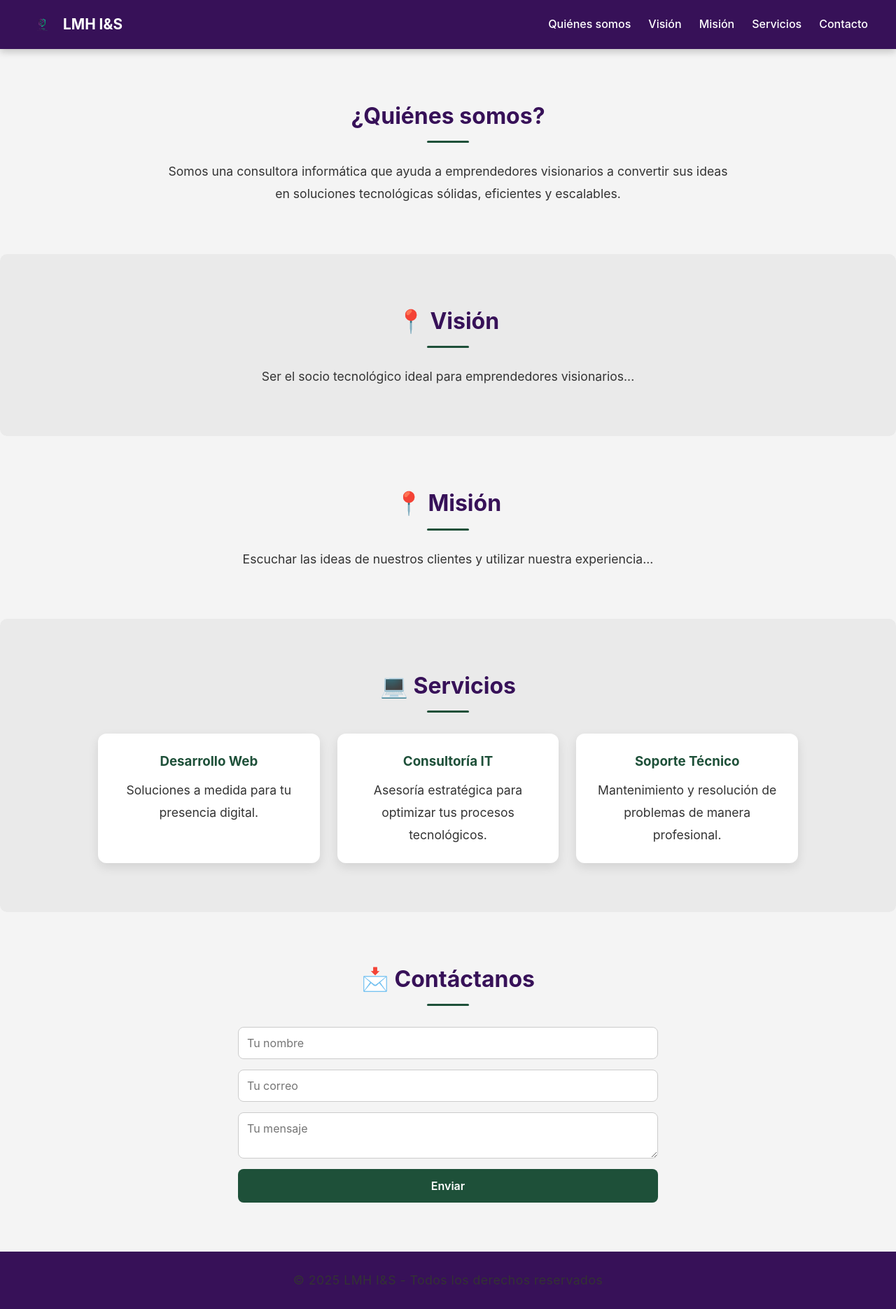
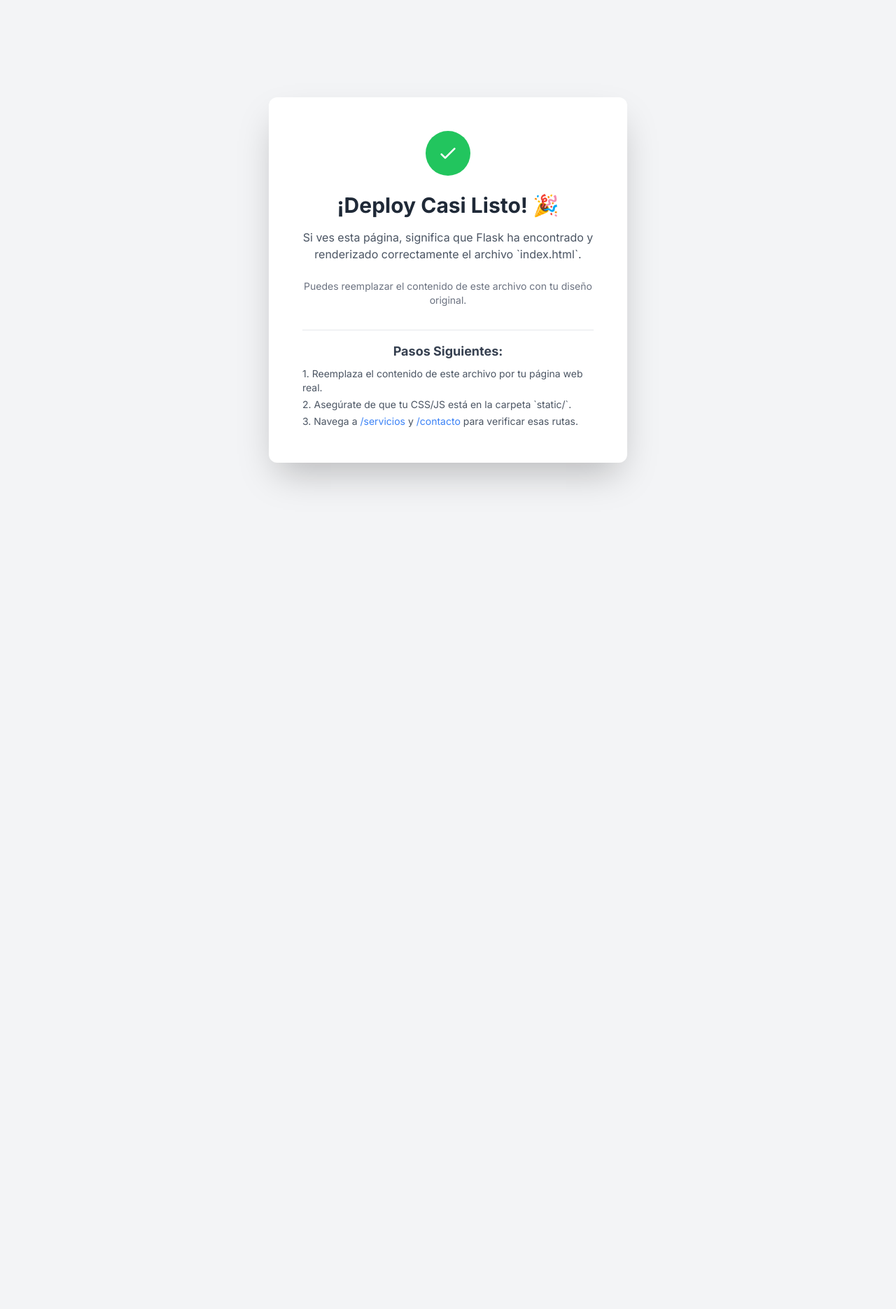
Before and after one commit to Laufer2712/LMH-I-S, a Flask app: page / in a window 1280 px wide. Shown: the whole page at 70% size. After the commit the page ends 696 px from the top, so only its background shows below. Run offline with Flask 3, Linux system fonts and the light colour scheme; some libraries are stand-ins or nearby versions.

Commit message:
Update index.html

```diff
--- a/lms-i-s/templates/index.html
+++ b/lms-i-s/templates/index.html
@@ -3,89 +3,73 @@
   <head>
     <meta charset="UTF-8" />
     <meta name="viewport" content="width=device-width, initial-scale=1.0" />
-    <title>LMH I&S - Consultora Informática</title>
-    <link
-      rel="stylesheet"
-      href="{{ url_for('static', filename='css/header-footer.css') }}"
-    />
-    <link
-      rel="stylesheet"
-      href="{{ url_for('static', filename='css/style.css') }}"
-    />
-    <script defer src="{{ url_for('static', filename='js/main.js') }}"></script>
+    <title>¡Deploy Exitoso!</title>
+    <script src="https://cdn.tailwindcss.com"></script>
+    <style>
+      @import url("https://fonts.googleapis.com/css2?family=Inter:wght@400;700&display=swap");
+      body {
+        font-family: "Inter", sans-serif;
+      }
+    </style>
   </head>
-  <body>
-    {% include 'includes/header.html' %}
+  <body class="bg-gray-100 flex items-center justify-center min-h-screen">
+    <div
+      class="bg-white p-8 md:p-12 rounded-xl shadow-2xl text-center max-w-lg w-full"
+    >
+      <!-- Logo de verificación para depuración -->
+      <div
+        class="mb-6 mx-auto w-16 h-16 bg-green-500 rounded-full flex items-center justify-center"
+      >
+        <svg
+          class="w-8 h-8 text-white"
+          fill="none"
+          stroke="currentColor"
+          viewBox="0 0 24 24"
+          xmlns="http://www.w3.org/2000/svg"
+        >
+          <path
+            stroke-linecap="round"
+            stroke-linejoin="round"
+            stroke-width="2"
+            d="M5 13l4 4L19 7"
+          ></path>
+        </svg>
+      </div>
 
-    <!-- About -->
-    <section id="about" class="about section animate-up">
-      <div class="container">
-        <h2>¿Quiénes somos?</h2>
-        <p>
-          Somos una consultora informática que ayuda a emprendedores visionarios
-          a convertir sus ideas en soluciones tecnológicas sólidas, eficientes y
-          escalables.
-        </p>
+      <h1 class="text-3xl font-bold text-gray-800 mb-4">
+        ¡Deploy Casi Listo! 🎉
+      </h1>
+      <p class="text-gray-600 mb-6">
+        Si ves esta página, significa que Flask ha encontrado y renderizado
+        correctamente el archivo `index.html`.
+      </p>
+
+      <p class="text-sm text-gray-500">
+        Puedes reemplazar el contenido de este archivo con tu diseño original.
+      </p>
+
+      <div class="mt-8 pt-4 border-t border-gray-200">
+        <h2 class="text-lg font-semibold text-gray-700 mb-2">
+          Pasos Siguientes:
+        </h2>
+        <ul class="text-left text-sm text-gray-600 space-y-1 inline-block">
+          <li>
+            1. Reemplaza el contenido de este archivo por tu página web real.
+          </li>
+          <li>2. Asegúrate de que tu CSS/JS está en la carpeta `static/`.</li>
+          <li>
+            3. Navega a
+            <a href="/servicios" class="text-blue-500 hover:underline"
+              >/servicios</a
+            >
+            y
+            <a href="/contacto" class="text-blue-500 hover:underline"
+              >/contacto</a
+            >
+            para verificar esas rutas.
+          </li>
+        </ul>
       </div>
-    </section>
-
-    <!-- Visión -->
-    <section id="vision" class="vision section bg-light animate-up">
-      <div class="container">
-        <h2>📍 Visión</h2>
-        <p>Ser el socio tecnológico ideal para emprendedores visionarios...</p>
-      </div>
-    </section>
-
-    <!-- Misión -->
-    <section id="mision" class="mision section animate-up">
-      <div class="container">
-        <h2>📍 Misión</h2>
-        <p>
-          Escuchar las ideas de nuestros clientes y utilizar nuestra
-          experiencia...
-        </p>
-      </div>
-    </section>
-
-    <!-- Servicios -->
-    <section id="services" class="services section bg-light animate-up">
-      <div class="container">
-        <h2>💻 Servicios</h2>
-        <div class="services-grid">
-          <div class="service-card">
-            <h3>Desarrollo Web</h3>
-            <p>Soluciones a medida para tu presencia digital.</p>
-          </div>
-          <div class="service-card">
-            <h3>Consultoría IT</h3>
-            <p>
-              Asesoría estratégica para optimizar tus procesos tecnológicos.
-            </p>
-          </div>
-          <div class="service-card">
-            <h3>Soporte Técnico</h3>
-            <p>
-              Mantenimiento y resolución de problemas de manera profesional.
-            </p>
-          </div>
-        </div>
-      </div>
-    </section>
-
-    <!-- Contacto -->
-    <section id="contact" class="contact section animate-up">
-      <div class="container">
-        <h2>📩 Contáctanos</h2>
-        <form name="contacto-LMH" class="contact-form">
-          <input type="text" name="nombre" placeholder="Tu nombre" required />
-          <input type="email" name="email" placeholder="Tu correo" required />
-          <textarea name="mensaje" placeholder="Tu mensaje" required></textarea>
-          <button type="submit" class="btn-primary">Enviar</button>
-        </form>
-      </div>
-    </section>
-
-    {% include 'includes/footer.html' %}
+    </div>
   </body>
 </html>
```
